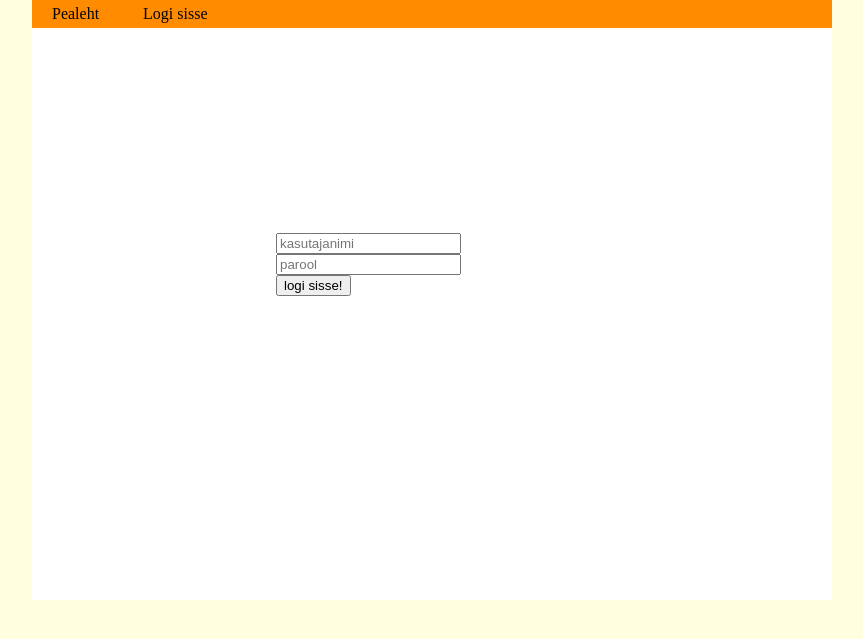
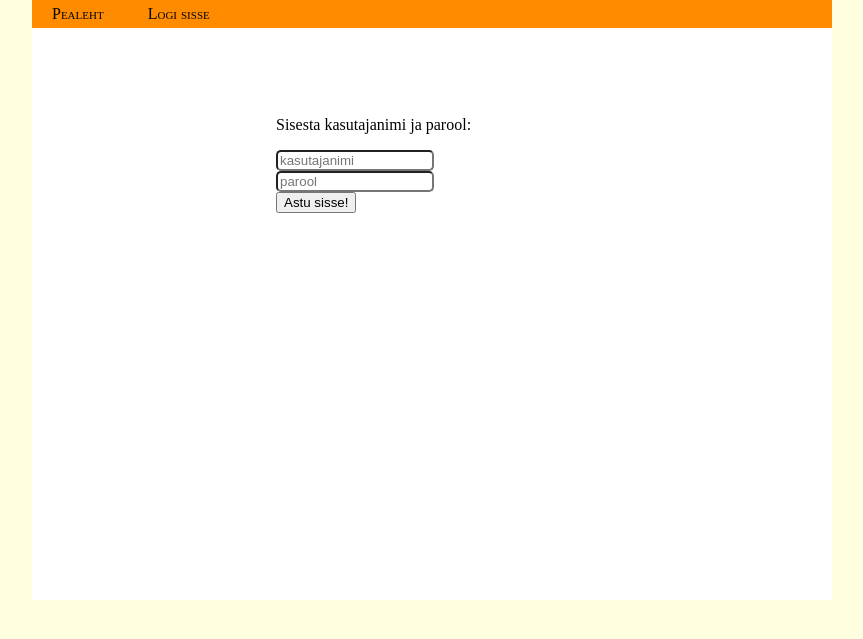
Before and after one commit to mamaesalu/I244projekt, a PHP site: page /kontroller.php?mode=login in a window 1280 px wide. Shown: the top 639 px of the page, without its empty margins (208-1071 px from the left). Run offline with PHP 8.4, Linux system fonts and the light colour scheme; some libraries are stand-ins or nearby versions.

Commit message:
unustatud õige css/login versioon

```diff
--- a/static/style.css
+++ b/static/style.css
@@ -20,6 +20,9 @@ body {
     padding: 0px;
     text-align: left;
 }
+#menu li {
+	font-variant: small-caps;
+}
 #menu li, #menu a {
     display: inline-block;
 }
@@ -38,7 +41,11 @@ body {
 #login{
     margin:auto;
     width: 40%;
-    margin-top:25%;
+    margin-top:10%;
+}
+#login_box{
+	width: 150px;
+	border-radius: 5px;
 }
 table {
     width: 750px;
--- a/views/login.html
+++ b/views/login.html
@@ -1,8 +1,9 @@
 <div id="login">
+	<p>Sisesta kasutajanimi ja parool:</p>
     <form action="?mode=login" method="POST" >
-        <input type="text" name="user" placeholder="kasutajanimi"/><br/>
-        <input type="password" name="pass" placeholder="parool"/><br/>
-        <input type="submit" value="logi sisse!"/>
+        <input id = "login_box" type="text" name="user" placeholder="kasutajanimi"/><br/>
+        <input id = "login_box" type="password" name="pass" placeholder="parool"/><br/>
+        <input type="submit" value="Astu sisse!"/>
     </form>
     <?php if (isset($errors)):?>
     <?php foreach($errors as $error):?>
```
